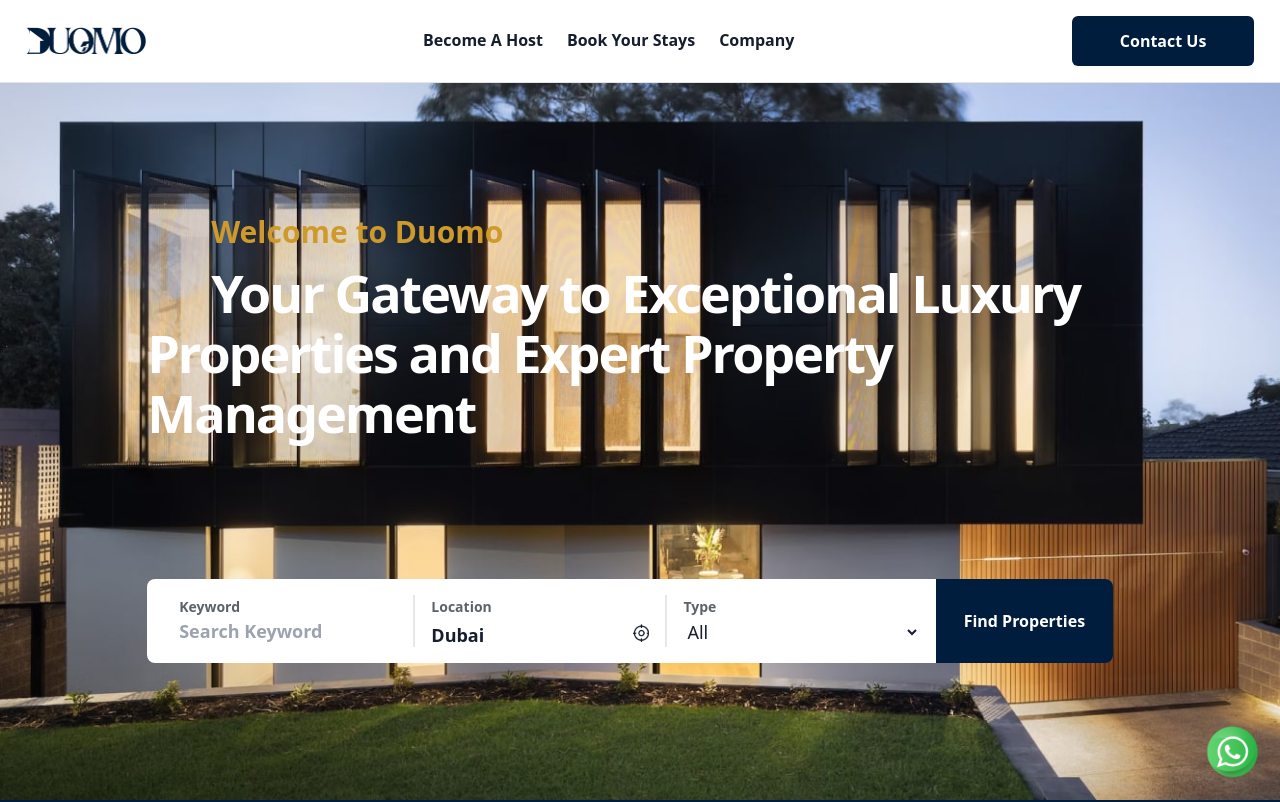
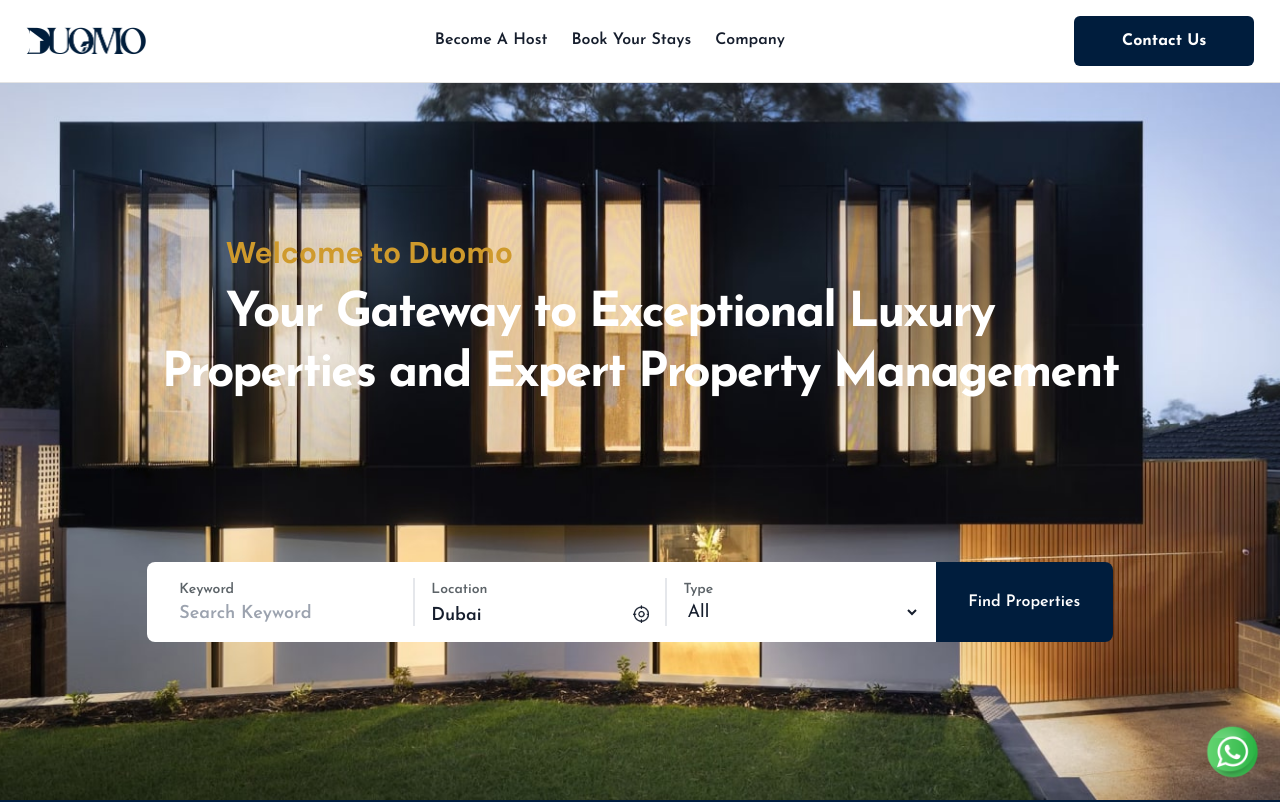
Before and after one commit to Shivam-Verma21/Duomo, a website: page index.html in a window 1280 px wide. Shown: the top 802 px of the page. Drawn offline with nearby package versions, Linux system fonts and the light colour scheme.

Commit message:
font changes

```diff
--- a/css/style.css
+++ b/css/style.css
@@ -1,3 +1,37 @@
+@import url('https://fonts.googleapis.com/css2?family=Josefin+Sans:ital,wght@0,100..700;1,100..700&display=swap');
+
+@import url('https://fonts.googleapis.com/css2?family=Inter:ital,opsz,wght@0,14..32,100..900;1,14..32,100..900&display=swap');
+
+@import url('https://fonts.googleapis.com/css2?family=Rubik:ital,wght@0,300..900;1,300..900&display=swap');
+
+@import url('https://fonts.googleapis.com/css2?family=DM+Sans:ital,opsz,wght@0,9..40,100..1000;1,9..40,100..1000&display=swap');
+
+@import url('https://fonts.googleapis.com/css2?family=Manrope:wght@200..800&display=swap');
+
+.josefin-font{
+    font-family: "Josefin Sans", sans-serif;
+}
+
+.inter-font{
+    font-family: "Inter", sans-serif;
+}
+
+.rubik-font{
+    font-family: "Rubik", sans-serif;
+}
+
+.dm-sans-font{
+    font-family: "DM Sans", sans-serif;
+}
+
+.manrope-font{
+    font-family: "Manrope", sans-serif;
+}
+
+body{
+    font-family: "Inter", sans-serif;
+}
+
 .sidenav-container {
     height: 100%;
     width: 0;
--- a/index.html
+++ b/index.html
@@ -23,7 +23,7 @@
         </div>
 
         <div class="lg:block hidden">
-          <ul class="flex">
+          <ul class="flex josefin-font">
             <div
               class="flex cursor-pointer hover:border-[#001D3D] border-b-[3px] border-[#fff]"
             >
@@ -87,7 +87,7 @@
 
         <div class="lg:block hidden">
           <button
-            class="text-[16px] font-bold leading-[26px] text-center px-12 py-3 bg-[#001D3D] text-[#fff] hover:text-[#161E2D] hover:bg-[#CF9A2C] transition ease-in-out delay-150 duration-200 rounded-md"
+            class="text-[16px] font-bold leading-[26px] text-center px-12 py-3 bg-[#001D3D] text-[#fff] hover:text-[#161E2D] hover:bg-[#CF9A2C] transition ease-in-out delay-150 duration-200 rounded-md josefin-font"
           >
             Contact Us
           </button>
@@ -239,28 +239,26 @@
           <div class="flex items-center justify-center">
             <div>
               <h3
-                class="3xl:text-[36px] 2xl:text-[32px] xl:text-[30px] md:text-[28px] text-[24px] font-bold xl:leading-[30px] leading-[26px] text-left text-[#CF9A2C] dm-font lg:pl-16 pl-0 mb-4"
+                class="3xl:text-[36px] 2xl:text-[32px] xl:text-[30px] md:text-[28px] text-[24px] font-bold xl:leading-[30px] leading-[26px] text-left text-[#CF9A2C] dm-sans-font lg:pl-16 pl-0 mb-4"
               >
                 Welcome to Duomo
               </h3>
               <h1
-                class="3xl:text-[64px] 2xl:text-[59px] xl:text-[52px] md:text-[44px] text-[40px] font-bold xl:leading-[60px] md:leading-[48px] leading-[40px] text-[#FFFFFF] tracking-[-2px]"
+                class="3xl:text-[64px] 2xl:text-[59px] xl:text-[48px] md:text-[40px] text-[40px] font-bold xl:leading-[60px] md:leading-[48px] leading-[40px] text-[#FFFFFF] tracking-[-2px] josefin-font"
               >
                 <span
                   class="lg:pl-16 pl-0 lg:text-left sm:text-center text-left"
                   >Your Gateway to Exceptional Luxury
                 </span>
                   <br class="lg:block hidden" />
-                  <span>Properties and Expert
-                    <span class="sm:text-center text-left"
-                      >Property Management</span>
+                  <span>Properties and Expert Property Management
                     <!-- <span class="sm:text-center text-left"
-                      >Vacation Rentals</span> -->
+                      >Property Management</span> -->
                   </span>
               </h1>
             </div>
           </div>
-          <form class="flex lg:flex-row flex-col">
+          <form class="flex lg:flex-row flex-col josefin-font">
             <div
               class="bg-[#FFFFFF] flex md:flex-row flex-col lg:w-[80%] w-full xl:p-4 md:p-3 px-3 py-2 lg:rounded-l-lg lg:rounded-r-none rounded-t-lg"
             >
@@ -528,13 +526,12 @@
               <h4
                 class="2xl:text-[32px] xl:text-[28px] text-[24px] font-bold xl:leading-[45px] leading-[28px] text-[#CF9A2C] xl:tracking-[-1.5px] tracking-[-1px] manrope-font"
               >
-                <!-- -->Personalised Services
-                <!-- -->
+                Personalised Services
               </h4>
               <p
                 class="3xl:text-[20px] 2xl:text-[19px] xl:text-[18px] sm:text-[16px] text-[14px] font-medium 2xl:leading-[24px] xl:leading-[22px] leading-[20px] text-[#EBEBEB] inter-font md:py-6 py-4"
               >
-                <!-- -->From the moment you book until your departure, our
+                From the moment you book until your departure, our
                 dedicated team is here to ensure your stay is flawless. We offer
                 24/7 support and personalized recommendations to enhance your
                 experience.
@@ -2595,7 +2592,7 @@
                 <div class="mt-8 flex sm:justify-start justify-center">
                   <button
                     type="submit"
-                    class="py-3 bg-[#001D3D] text-[#fff] hover:text-[#161E2D] hover:bg-[#CF9A2C] transition ease-in-out delay-150 duration-200 text-[16px] leading-[26px] text-center font-bold rounded-md sm:w-[180px] w-full"
+                    class="py-3 bg-[#001D3D] text-[#fff] hover:text-[#161E2D] hover:bg-[#CF9A2C] transition ease-in-out delay-150 duration-200 text-[16px] leading-[26px] text-center font-bold rounded-md sm:w-[180px] w-full josefin-font"
                   >
                     Submit
                   </button>
```
